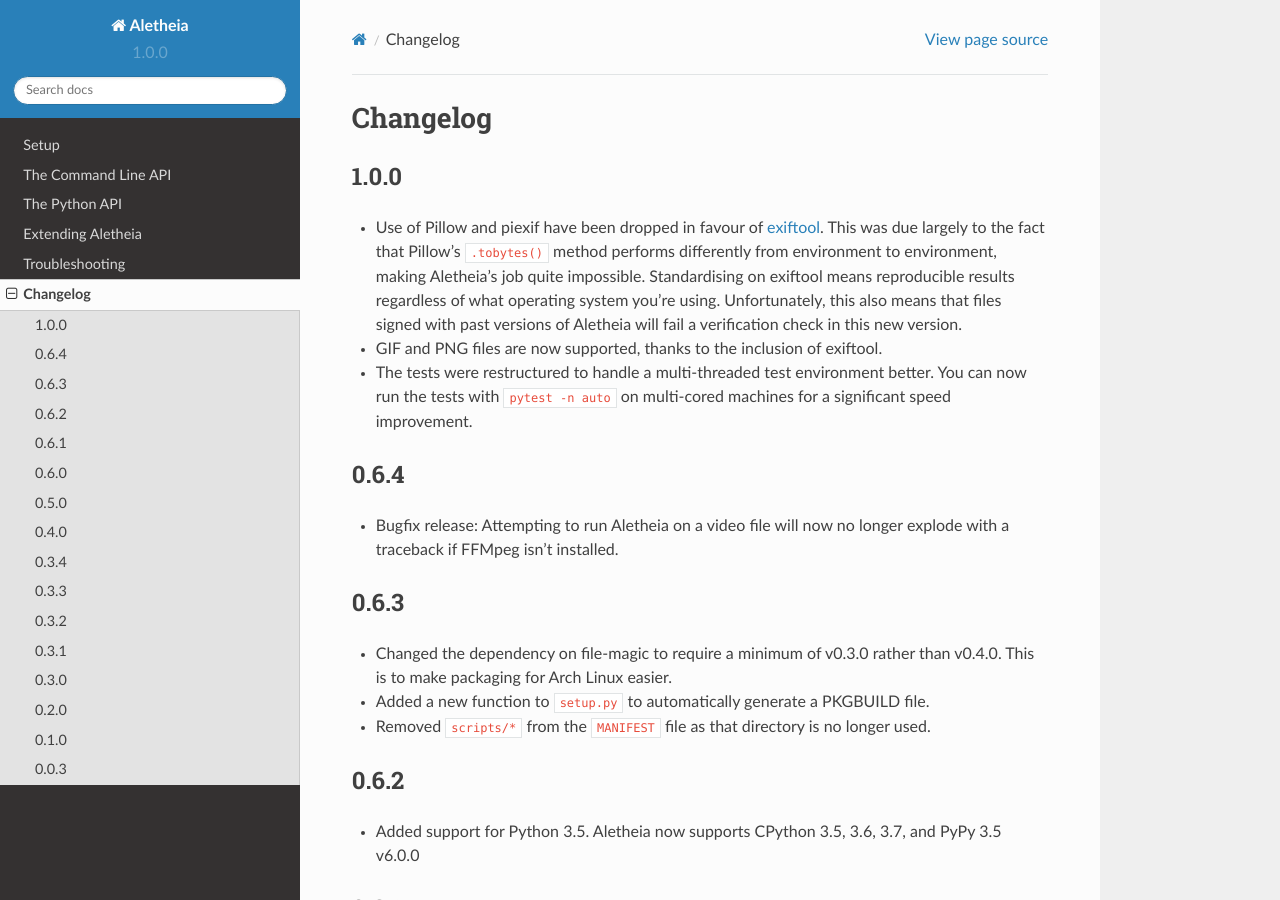
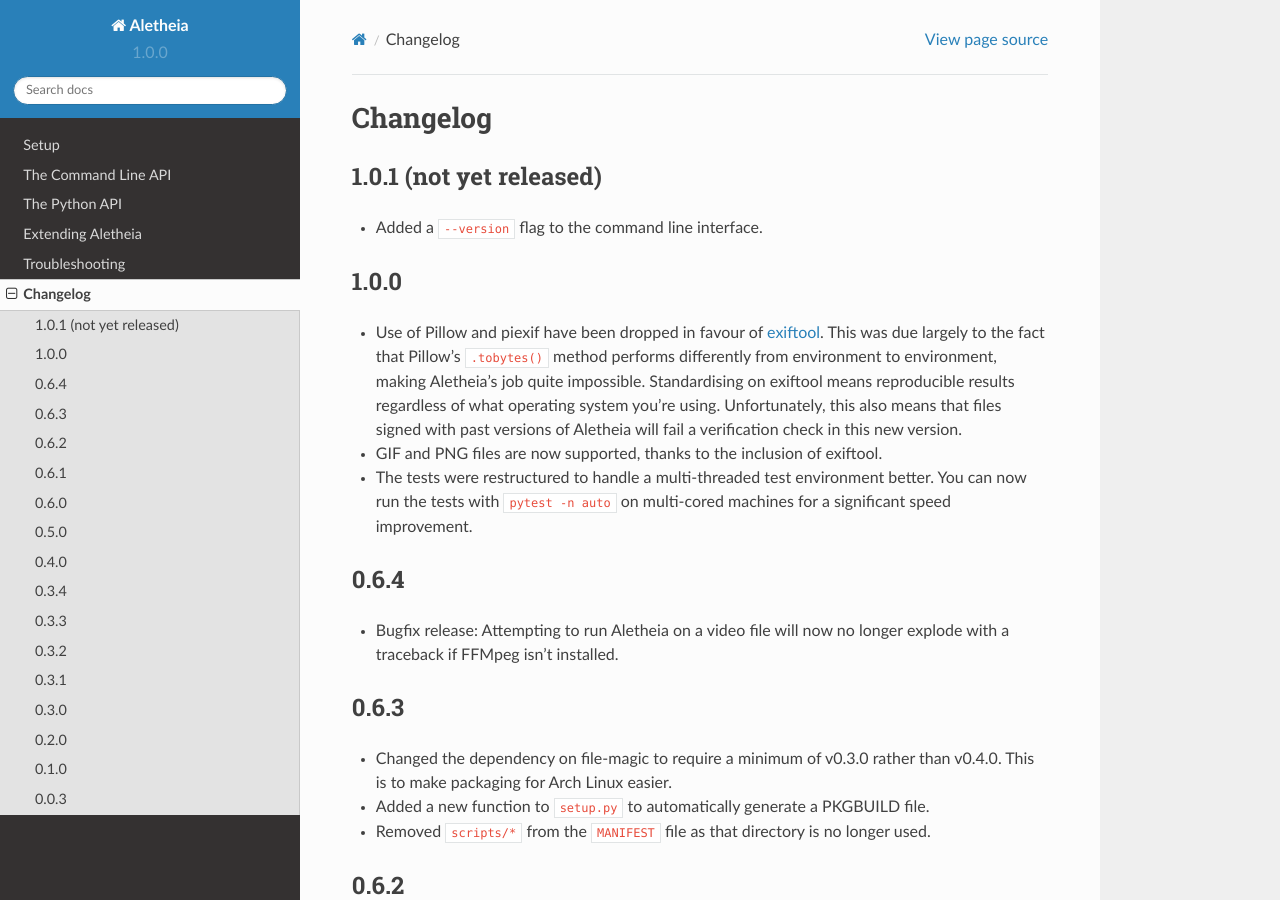
Before and after one commit to danielquinn/pyletheia, a Sphinx documentation site: the page built from docs/changelog.rst, in a window 1280 px wide and 900 px high. Built offline with Sphinx 7.4.7 and the Read the Docs theme 2.0.0, drawn with Linux system fonts in a browser that asks for light colours.

Commit message:
Adding notes for the next release

```diff
--- a/docs/changelog.rst
+++ b/docs/changelog.rst
@@ -3,8 +3,15 @@
 Changelog
 #########
 
+1.0.1 (not yet released)
+========================
+
+* Added a ``--version`` flag to the command line interface.
+
+
 1.0.0
 =====
+
 * Use of Pillow and piexif have been dropped in favour of `exiftool`_.  This
   was due largely to the fact that Pillow's ``.tobytes()`` method performs
   differently from environment to environment, making Aletheia's job quite
```
